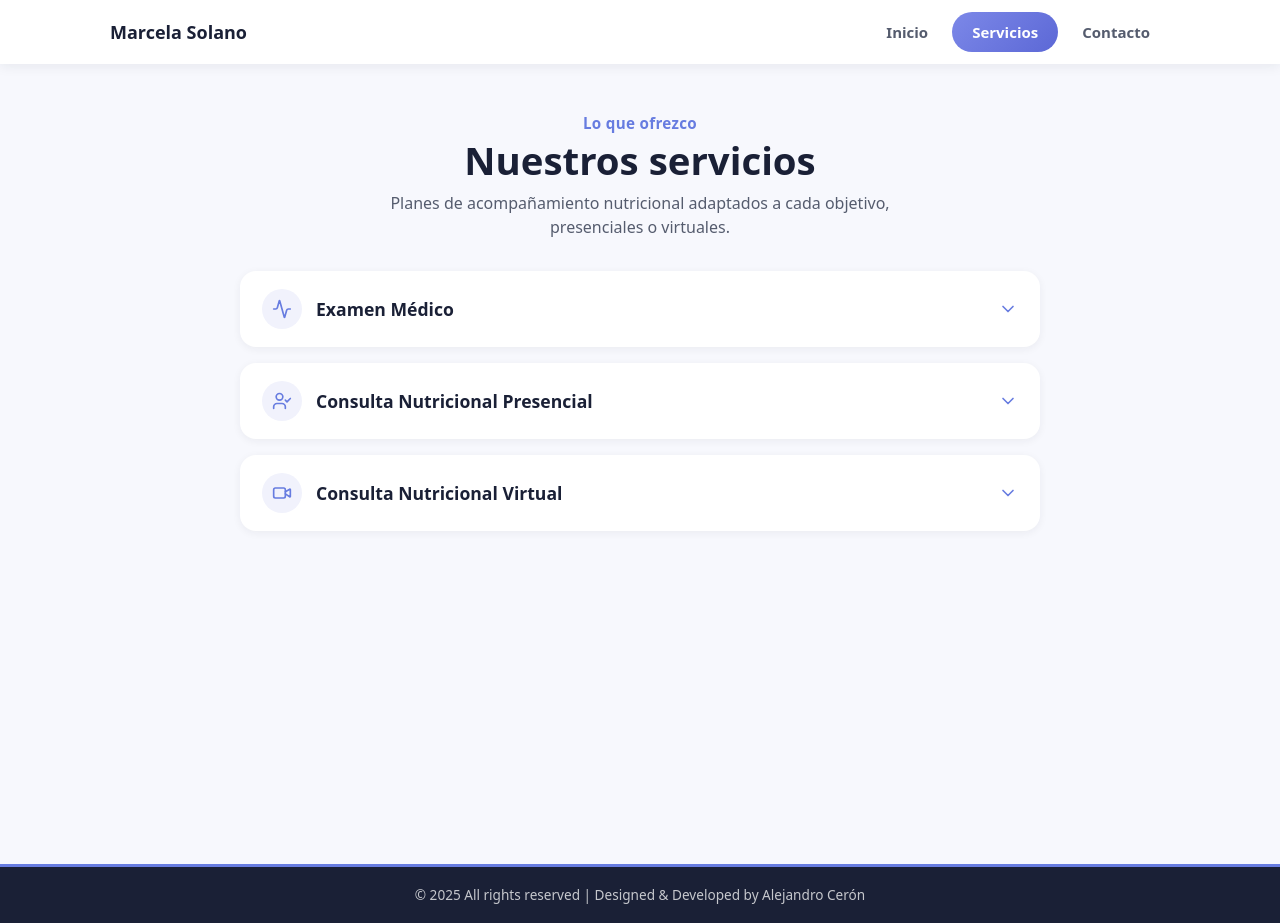
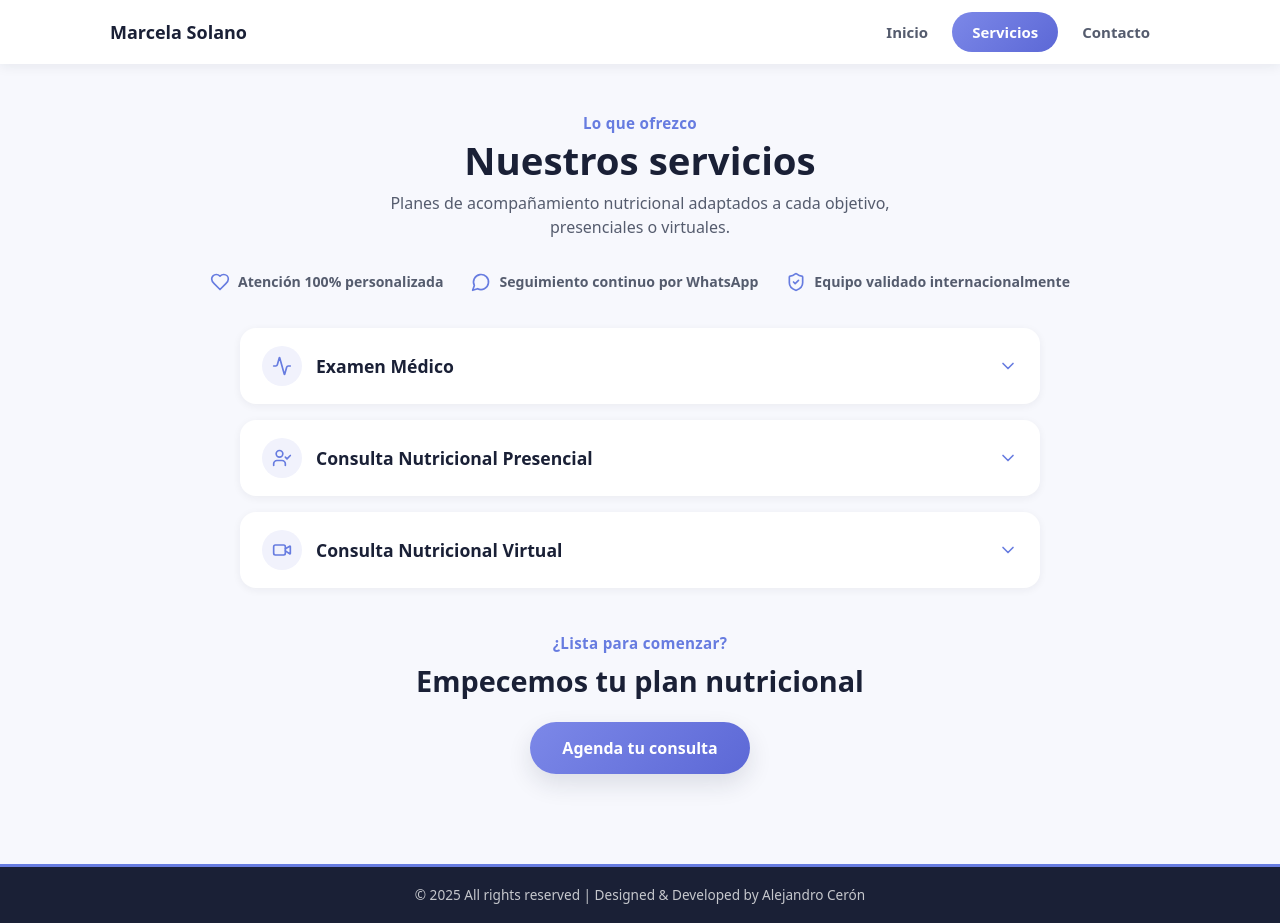
Before and after one commit to ALEJANROCERONB/marcelanutricionista, a React (Vite) app: page /services in a window 1280 px wide. Built offline with nearby package versions, Linux system fonts and the light colour scheme.

Commit message:
> servicios > re organización

```diff
--- a/src/components/Services.css
+++ b/src/components/Services.css
@@ -35,6 +35,30 @@
   color: var(--color-body);
   font-size: 1rem;
   line-height: 1.5;
+}
+
+.value-props {
+  list-style: none;
+  display: flex;
+  flex-wrap: wrap;
+  justify-content: center;
+  gap: 12px 28px;
+  margin: 0 0 36px;
+  padding: 0;
+}
+
+.value-prop {
+  display: inline-flex;
+  align-items: center;
+  gap: 8px;
+  font-size: 0.88rem;
+  font-weight: 600;
+  color: var(--color-body);
+}
+
+.value-prop svg {
+  color: var(--color-accent);
+  flex-shrink: 0;
 }
 
 .services-wrapper {
@@ -131,3 +155,23 @@
     padding-left: 22px;
   }
 }
+
+.services-cta {
+  text-align: center;
+  margin-top: 44px;
+}
+
+.services-cta-kicker {
+  margin: 0 0 4px;
+  font-size: 0.95rem;
+  font-weight: 600;
+  color: var(--color-accent);
+  letter-spacing: 0.02em;
+}
+
+.services-cta-title {
+  margin: 0 0 20px;
+  font-size: clamp(1.4rem, 3vw, 1.8rem);
+  font-weight: 800;
+  color: var(--color-ink);
+}
--- a/src/components/Services.jsx
+++ b/src/components/Services.jsx
@@ -1,7 +1,14 @@
 import { useState } from "react";
-import { ChevronDown } from "lucide-react";
+import { Link } from "react-router-dom";
+import { ChevronDown, Heart, MessageCircle, ShieldCheck } from "lucide-react";
 import { services } from "../data/servicesData";
 import "./Services.css";
+
+const valueProps = [
+  { icon: Heart, text: "Atención 100% personalizada" },
+  { icon: MessageCircle, text: "Seguimiento continuo por WhatsApp" },
+  { icon: ShieldCheck, text: "Equipo validado internacionalmente" },
+];
 
 const ServiceItem = ({ title, icon, content }) => {
   const Icon = icon;
@@ -46,6 +53,19 @@ function Services() {
           presenciales o virtuales.
         </p>
       </div>
+
+      <ul className="value-props">
+        {valueProps.map((prop) => {
+          const Icon = prop.icon;
+          return (
+            <li key={prop.text} className="value-prop">
+              <Icon size={20} />
+              <span>{prop.text}</span>
+            </li>
+          );
+        })}
+      </ul>
+
       <div className="services-wrapper">
         {services.map((service) => (
           <ServiceItem
@@ -56,6 +76,14 @@ function Services() {
           />
         ))}
       </div>
+
+      <div className="services-cta">
+        <p className="services-cta-kicker">¿Lista para comenzar?</p>
+        <h2 className="services-cta-title">Empecemos tu plan nutricional</h2>
+        <Link to="/contact" className="btn-primary">
+          Agenda tu consulta
+        </Link>
+      </div>
     </div>
   );
 }
```
